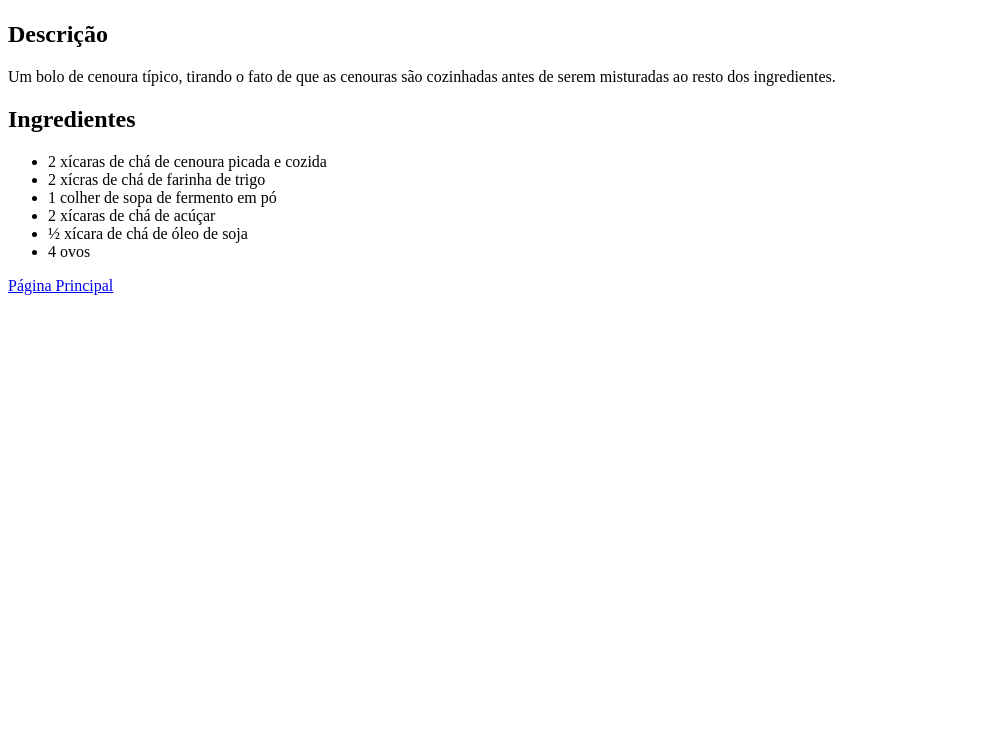
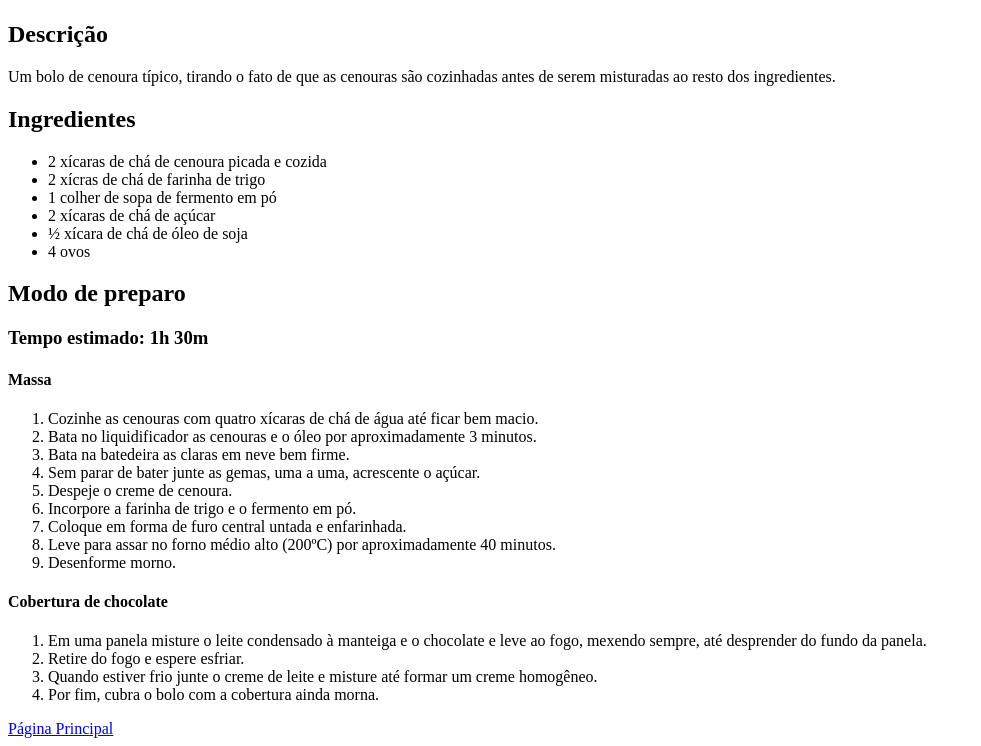
Before and after one commit to thiago-flac/odin-recipes, a plain HTML site: page Recipes/bolodecenoura.html in a window 1280 px wide. Shown: the part 483-1229 px from the top of the page, without its empty margins (0-981 px from the left). Before the commit the page ends 800 px from the top, so only its background shows below. Drawn offline with Linux system fonts and the light colour scheme.

Commit message:
Add steps to make cake batter and icing in first recipe

```diff
--- a/Recipes/bolodecenoura.html
+++ b/Recipes/bolodecenoura.html
@@ -19,10 +19,33 @@
             <li>2 xícaras de chá de cenoura picada e cozida</li>
             <li>2 xícras de chá de farinha de trigo</li>
             <li>1 colher de sopa de fermento em pó</li>
-            <li>2 xícaras de chá de acúçar</li>
+            <li>2 xícaras de chá de açúcar</li>
             <li>½ xícara de chá de óleo de soja</li>
             <li>4 ovos</li>
         </ul>
 
+        <h2>Modo de preparo</h2>
+        <h3>Tempo estimado: 1h 30m</h3>
+        <h4>Massa</h4>
+        <ol>
+            <li>Cozinhe as cenouras com quatro xícaras de chá de água até ficar bem macio.</li>
+            <li>Bata no liquidificador as cenouras e o óleo por aproximadamente 3 minutos.</li>
+            <li>Bata na batedeira as claras em neve bem firme.</li>
+            <li>Sem parar de bater junte as gemas, uma a uma, acrescente o açúcar.</li>
+            <li>Despeje o creme de cenoura.</li>
+            <li>Incorpore a farinha de trigo e o fermento em pó.</li>
+            <li>Coloque em forma de furo central untada e enfarinhada.</li>
+            <li>Leve para assar no forno médio alto (200ºC) por aproximadamente 40 minutos.</li>
+            <li>Desenforme morno.</li>
+        </ol>
+
+        <h4>Cobertura de chocolate</h4>
+        <ol>
+            <li>Em uma panela misture o leite condensado à manteiga e o chocolate e leve ao fogo, mexendo sempre, até desprender do fundo da panela.</li>
+            <li>Retire do fogo e espere esfriar.</li>
+            <li>Quando estiver frio junte o creme de leite e misture até formar um creme homogêneo.</li>
+            <li>Por fim, cubra o bolo com a cobertura ainda morna.</li>
+        </ol>
+
         <a href="../index.html">Página Principal</a>
     </body>
```
